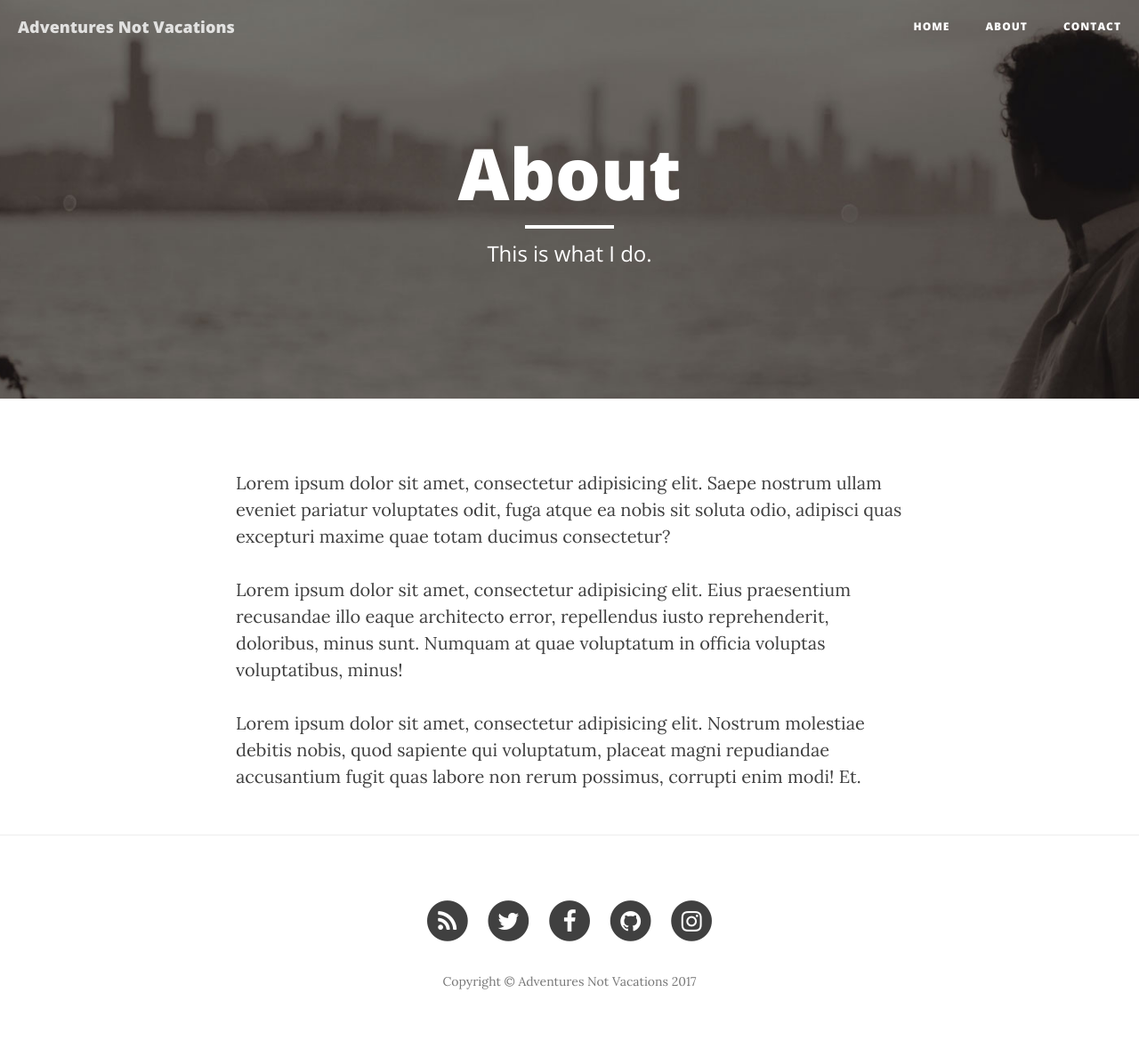
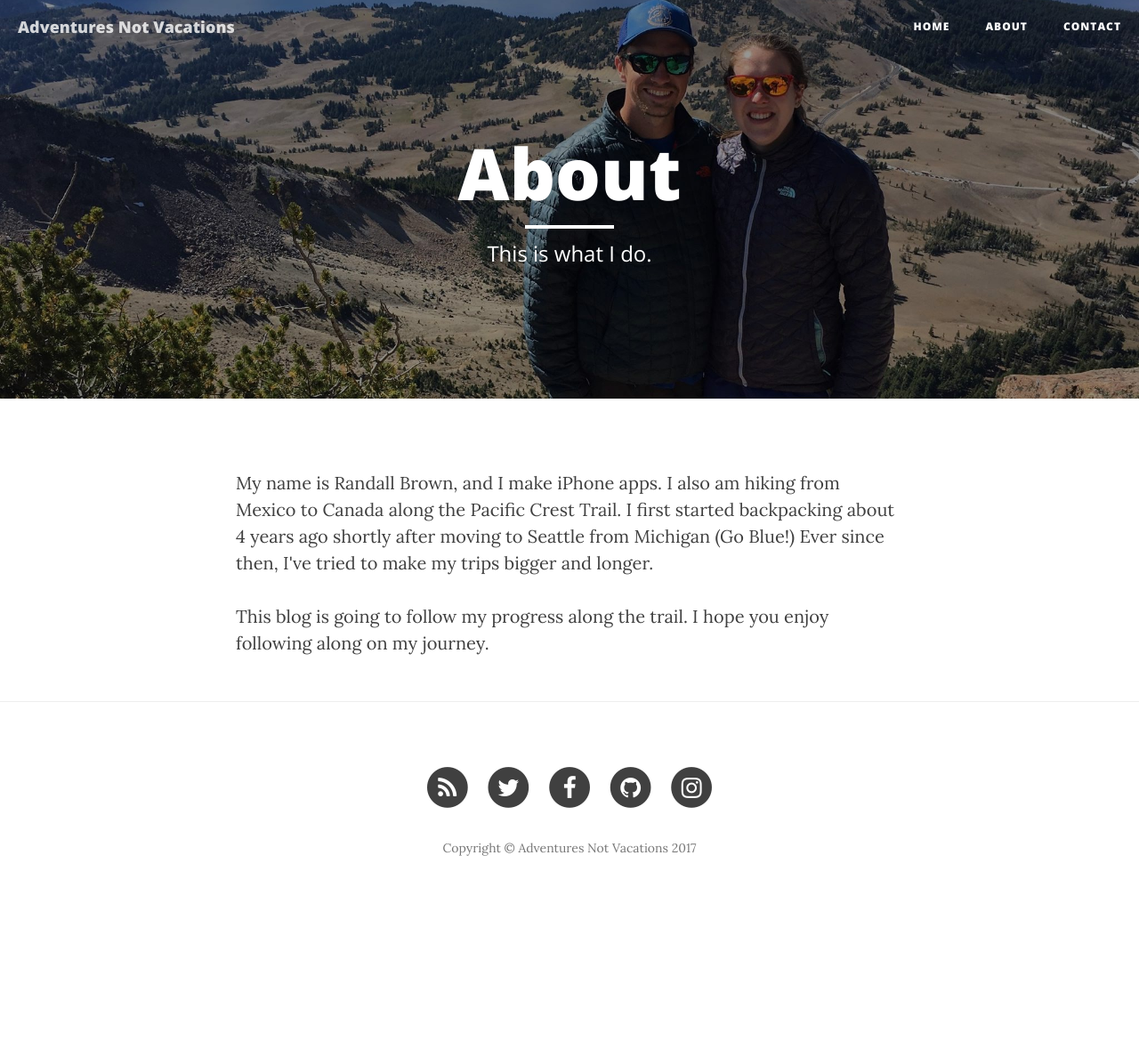
Before and after one commit to blladnar/blladnar.github.io, a Jekyll site: the page built from about.html, in a window 1280 px wide. Shown: the whole page at 89% size. Built offline with Jekyll 4.4.1, drawn with Linux system fonts in a browser that asks for light colours; nearby versions of some CDN libraries; after the commit the page ends 1029 px from its top, so only the background shows below that.

Commit message:
Update About Page

```diff
--- a/about.html
+++ b/about.html
@@ -5,8 +5,7 @@ description: "This is what I do."
 header-img: "img/about-bg.jpg"
 ---
 
-<p>Lorem ipsum dolor sit amet, consectetur adipisicing elit. Saepe nostrum ullam eveniet pariatur voluptates odit, fuga atque ea nobis sit soluta odio, adipisci quas excepturi maxime quae totam ducimus consectetur?</p>
+<p>My name is Randall Brown, and I make iPhone apps. I also am hiking from Mexico to Canada along the Pacific Crest Trail.
+I first started backpacking about 4 years ago shortly after moving to Seattle from Michigan (Go Blue!) Ever since then, I've tried to make my trips bigger and longer.</p>
 
-<p>Lorem ipsum dolor sit amet, consectetur adipisicing elit. Eius praesentium recusandae illo eaque architecto error, repellendus iusto reprehenderit, doloribus, minus sunt. Numquam at quae voluptatum in officia voluptas voluptatibus, minus!</p>
-
-<p>Lorem ipsum dolor sit amet, consectetur adipisicing elit. Nostrum molestiae debitis nobis, quod sapiente qui voluptatum, placeat magni repudiandae accusantium fugit quas labore non rerum possimus, corrupti enim modi! Et.</p>
+<p>This blog is going to follow my progress along the trail. I hope you enjoy following along on my journey.</p>
```
Also changed, not shown: img/about-bg.jpg.
